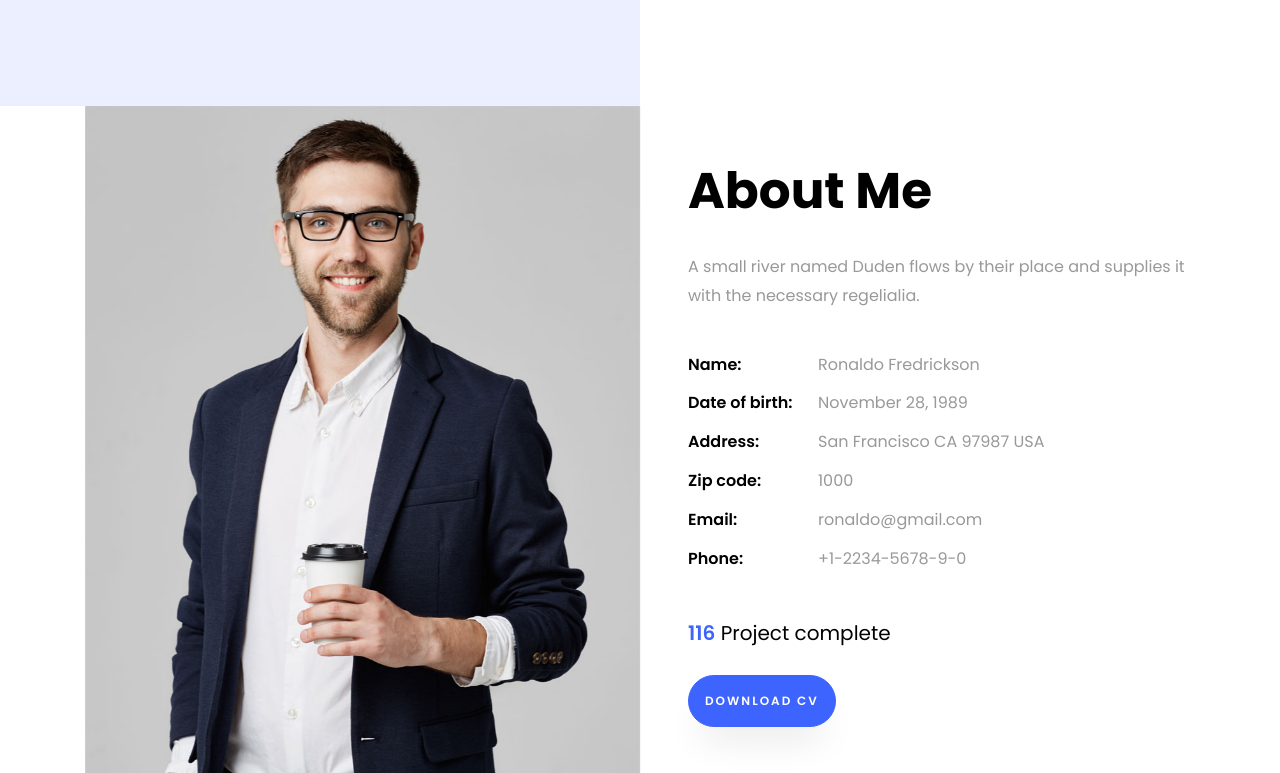
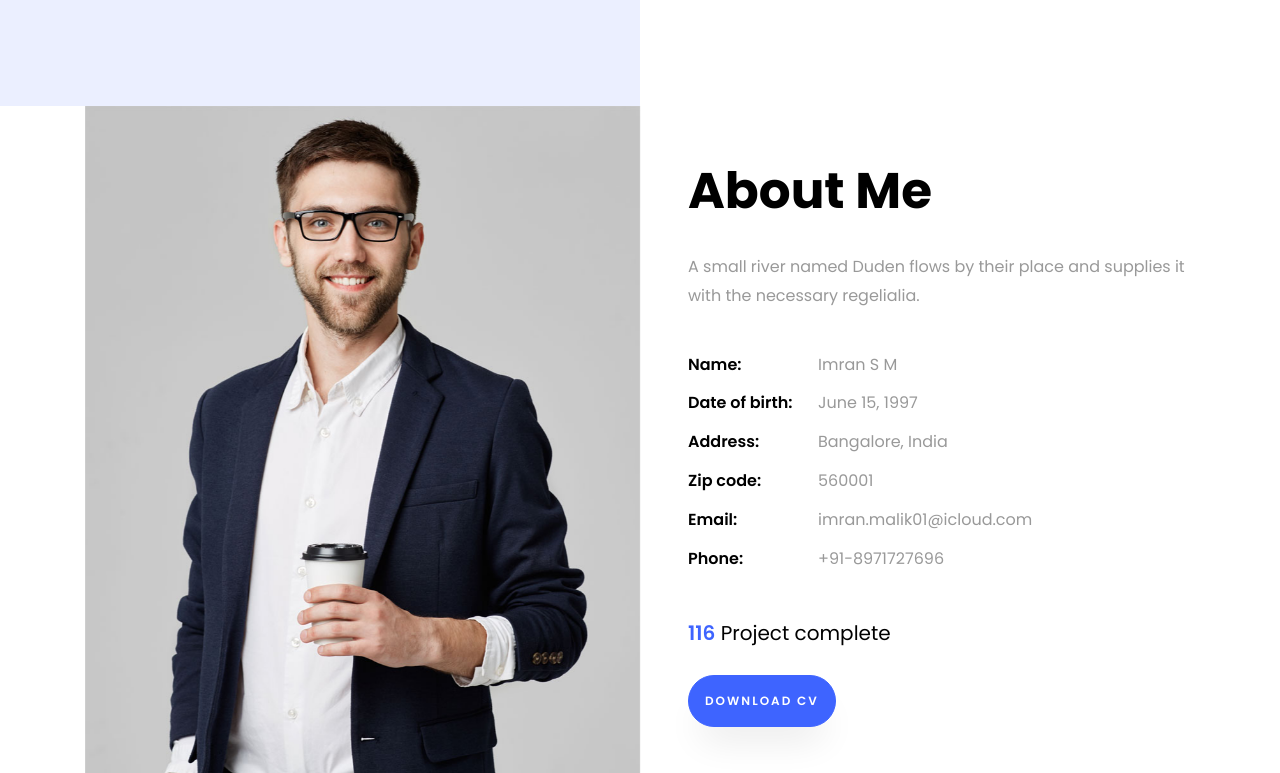
Before and after one commit to immu0001/My-Portfolio, a plain HTML site: page index.html in a window 1280 px wide. Shown: the part 694-1467 px from the top of the page. Drawn offline with Linux system fonts and the light colour scheme; animation ran at ten frames a second; files whose address does not match are found by name.

Commit message:
index page update commit

```diff
--- a/index.html
+++ b/index.html
@@ -1,7 +1,7 @@
 <!DOCTYPE html>
 <html lang="en">
   <head>
-    <title>Ronaldo - Free Bootstrap 4 Template by Colorlib</title>
+    <title>Imran S M - Portfolio</title>
     <meta charset="utf-8">
     <meta name="viewport" content="width=device-width, initial-scale=1, shrink-to-fit=no">
 
@@ -52,7 +52,7 @@
           <div class="col-lg-8 col-md-6 ftco-animate d-flex align-items-center">
           	<div class="text text-center">
           		<span class="subheading">Hey! I am</span>
-		  				<h1>Ronaldo Fredrickson</h1>
+		  				<h1>Imran S M</h1>
 			  				<h2>I'm a
 								  <span
 								     class="txt-rotate"
@@ -88,12 +88,12 @@
 		            <h2 class="mb-4">About Me</h2>
 		            <p>A small river named Duden flows by their place and supplies it with the necessary regelialia.</p>
 		            <ul class="about-info mt-4 px-md-0 px-2">
-		            	<li class="d-flex"><span>Name:</span> <span>Ronaldo Fredrickson</span></li>
-		            	<li class="d-flex"><span>Date of birth:</span> <span>November 28, 1989</span></li>
-		            	<li class="d-flex"><span>Address:</span> <span>San Francisco CA 97987 USA</span></li>
-		            	<li class="d-flex"><span>Zip code:</span> <span>1000</span></li>
-		            	<li class="d-flex"><span>Email:</span> <span>ronaldo@gmail.com</span></li>
-		            	<li class="d-flex"><span>Phone: </span> <span>+1-2234-5678-9-0</span></li>
+		            	<li class="d-flex"><span>Name:</span> <span>Imran S M</span></li>
+		            	<li class="d-flex"><span>Date of birth:</span> <span>June 15, 1997</span></li>
+		            	<li class="d-flex"><span>Address:</span> <span>Bangalore, India</span></li>
+		            	<li class="d-flex"><span>Zip code:</span> <span>560001</span></li>
+		            	<li class="d-flex"><span>Email:</span> <span>imran.malik01@icloud.com</span></li>
+		            	<li class="d-flex"><span>Phone: </span> <span>+91-8971727696</span></li>
 		            </ul>
 		          </div>
 		        </div>
```
